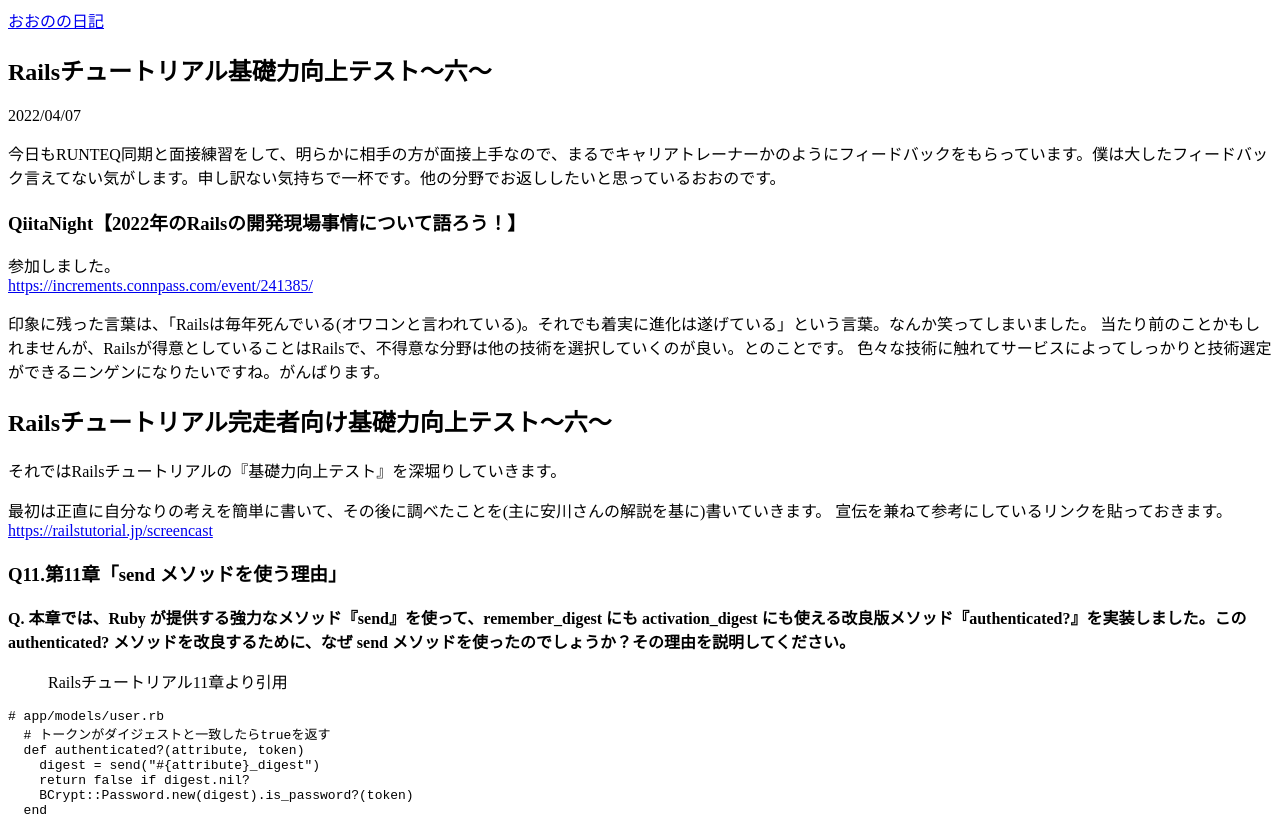
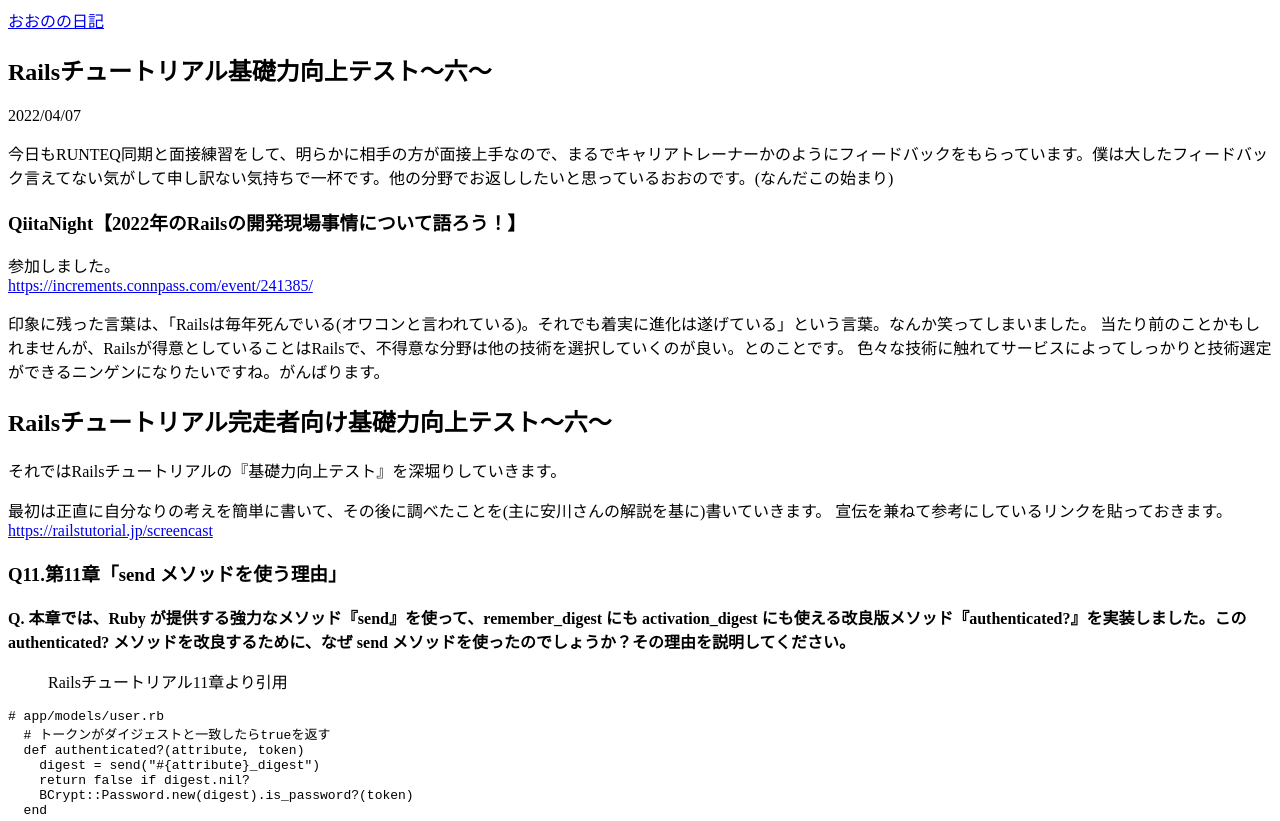
Before and after one commit to shota-hope/ohnoblog, a Gatsby site: page /rails-exam/ in a window 1280 px wide. Shown: the top 821 px of the page. Built offline with nearby package versions, Linux system fonts and the light colour scheme; Gatsby itself is replaced by a stand-in of ours; some packages are replaced by stand-ins of ours; code samples lack their colours.

Commit message:
記事修正4/8

```diff
--- a/content/blog/rails-exam.md
+++ b/content/blog/rails-exam.md
@@ -3,7 +3,7 @@ title: Railsチュートリアル基礎力向上テスト〜六〜
 date: "2022-04-07 22:30:00"
 description: "就活同期との面接練習のおかげで面接恐怖症が減ったおおのです…"
 ---
-今日もRUNTEQ同期と面接練習をして、明らかに相手の方が面接上手なので、まるでキャリアトレーナーかのようにフィードバックをもらっています。僕は大したフィードバック言えてない気がします。申し訳ない気持ちで一杯です。他の分野でお返ししたいと思っているおおのです。<br>
+今日もRUNTEQ同期と面接練習をして、明らかに相手の方が面接上手なので、まるでキャリアトレーナーかのようにフィードバックをもらっています。僕は大したフィードバック言えてない気がして申し訳ない気持ちで一杯です。他の分野でお返ししたいと思っているおおのです。(なんだこの始まり)<br>
 
 ### QiitaNight【2022年のRailsの開発現場事情について語ろう！】
 参加しました。<br>
```
